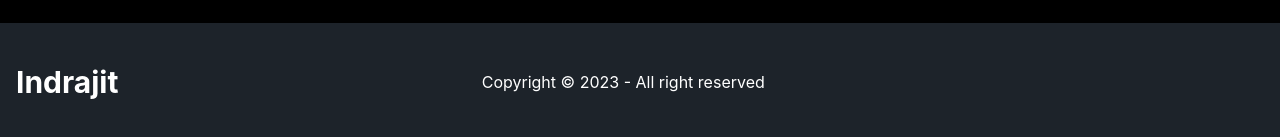
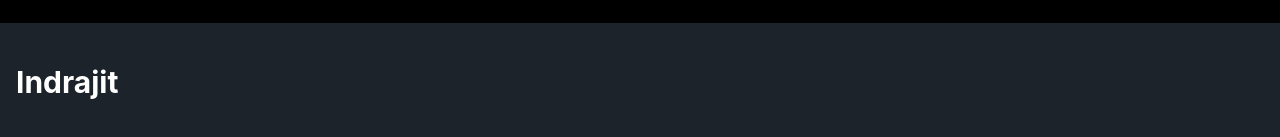
Before and after one commit to Indrajit98/Portfolio_1, a React (Create React App) app: page / in a window 1280 px wide. Shown: the part 2658-2795 px from the top of the page. Built offline with nearby package versions, Linux system fonts and the light colour scheme; some icons are missing.

Commit message:
footer update

```diff
--- a/src/components/Share/Footer/Footer.js
+++ b/src/components/Share/Footer/Footer.js
@@ -14,9 +14,9 @@ const Footer = () => {
           <Link href="/" className=" text-3xl font-bold text-white">
             Indrajit
           </Link>
-          <p className="text-base pl-4 ">
-            Copyright © 2023 - All right reserved
-          </p>
+          {/* <p className="text-base pl-4 ">
+            Copyright © {new Date().getFullYear()} - All right reserved
+          </p> */}
         </aside>
         <nav className="flex gap-4 md:place-self-center md:justify-self-end">
           <Link to='https://twitter.com/IndrajitChand16' className="text-3xl">
```
